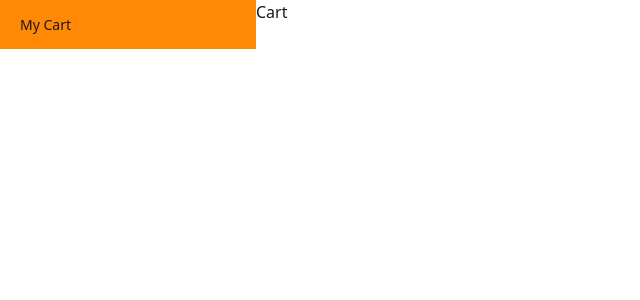
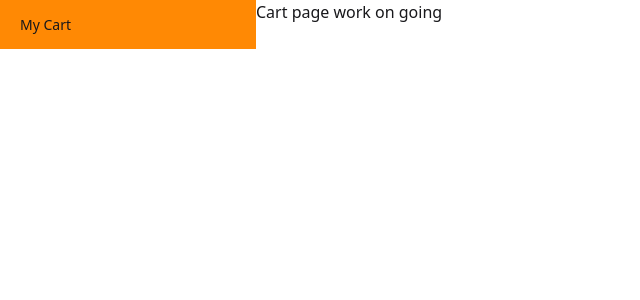
Before and after one commit to Abusayem99133/mrs-restaurant-client, a React (Vite) app: page /dashboard/cart in a window 1280 px wide. Shown: the top 300 px of the page, without its empty margins (0-640 px from the left). Built offline with nearby package versions, Linux system fonts and the light colour scheme; no server answers.

Commit message:
Update Cart.jsx

```diff
--- a/src/Pages/Dashboard/Cart.jsx
+++ b/src/Pages/Dashboard/Cart.jsx
@@ -1,7 +1,7 @@
 const Cart = () => {
   return (
     <div>
-      <h1>Cart</h1>
+      <h1>Cart page work on going</h1>
     </div>
   );
 };
```
